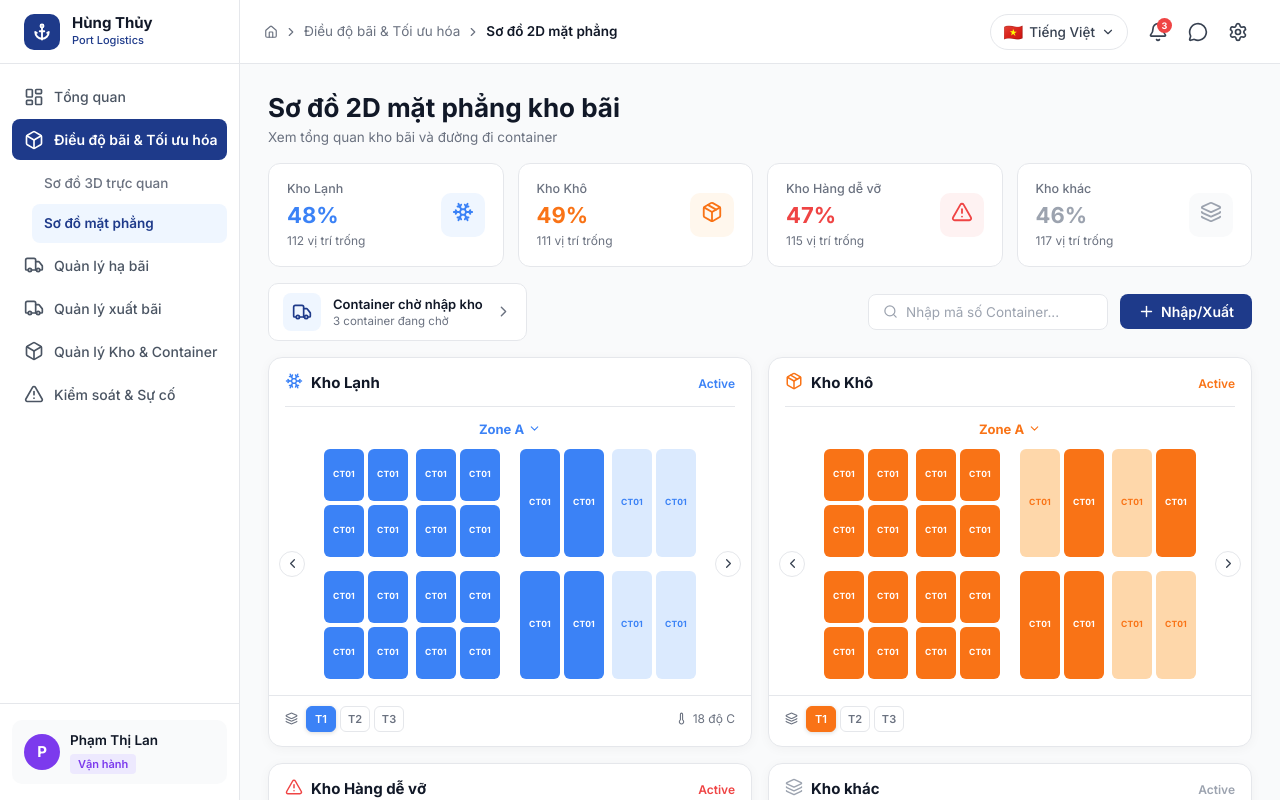
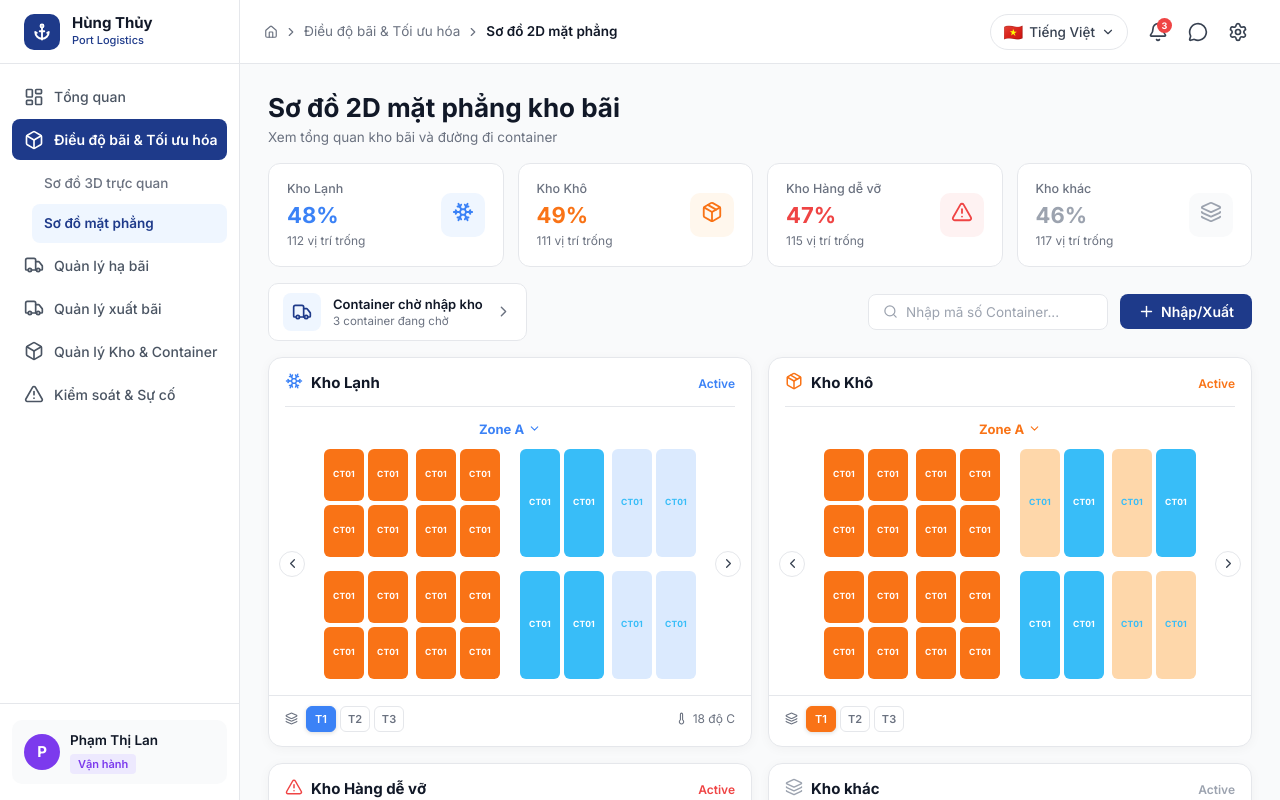
Before and after one commit to immangoc/3d-warehouse, a React (Vite) app: page /2d in a window 1280 px wide. Built offline with nearby package versions, Linux system fonts and the light colour scheme.

Commit message:
Đổi màu container: 20ft → cam (#F97316), 40ft → xanh da trời (#38BDF8)
- ContainerBlock.tsx: dùng màu cố định theo sizeType thay vì random từ palette
- Warehouse2D.tsx: Rack dùng sizeColor theo is40ft cho slot 2D

https://claude.ai/code/session_01RHXqdwzED4nDCxChxDkG21

```diff
--- a/src/components/3d/ContainerBlock.tsx
+++ b/src/components/3d/ContainerBlock.tsx
@@ -113,7 +113,7 @@ export function ContainerBlock({
   highlightId,
 }: ContainerBlockProps) {
   const LENGTH = sizeType === '40ft' ? 12.5 : 6.0;
-  const color = getContainerColor(colorSeed);
+  const color = sizeType === '40ft' ? '#38BDF8' : '#F97316';
   const frameColor = darkenHex(color, 45);
 
   const bounceRef = useRef<THREE.Group>(null);
--- a/src/pages/Warehouse2D.tsx
+++ b/src/pages/Warehouse2D.tsx
@@ -74,6 +74,7 @@ function Rack({ rows, colStart, color, emptyColor, highlighted, ghostPos, is40ft
   seedBase: number;
   onClickSlot?: (info: SlotInfo) => void;
 }) {
+  const sizeColor = is40ft ? '#38BDF8' : '#F97316';
   if (is40ft) {
     return (
       <div className="rack rack-40ft">
@@ -84,7 +85,7 @@ function Rack({ rows, colStart, color, emptyColor, highlighted, ghostPos, is40ft
           const isGhost = ghostPos?.row === 0 && ghostPos?.col === absCol;
           const info = getSlotInfo(filled, is40ft, seedBase + absCol);
           return (
-            <Slot key={ci} info={info} color={color} emptyColor={emptyColor} isHL={isHL} isGhost={isGhost} onClickSlot={onClickSlot} />
+            <Slot key={ci} info={info} color={sizeColor} emptyColor={emptyColor} isHL={isHL} isGhost={isGhost} onClickSlot={onClickSlot} />
           );
         })}
       </div>
@@ -102,7 +103,7 @@ function Rack({ rows, colStart, color, emptyColor, highlighted, ghostPos, is40ft
             const isGhost = ghostPos?.row === ri && ghostPos?.col === absCol;
             const info = getSlotInfo(filled, is40ft, seedBase + ri * 10 + absCol);
             return (
-              <Slot key={ci} info={info} color={color} emptyColor={emptyColor} isHL={isHL} isGhost={isGhost} onClickSlot={onClickSlot} />
+              <Slot key={ci} info={info} color={sizeColor} emptyColor={emptyColor} isHL={isHL} isGhost={isGhost} onClickSlot={onClickSlot} />
             );
           })}
         </div>
```
